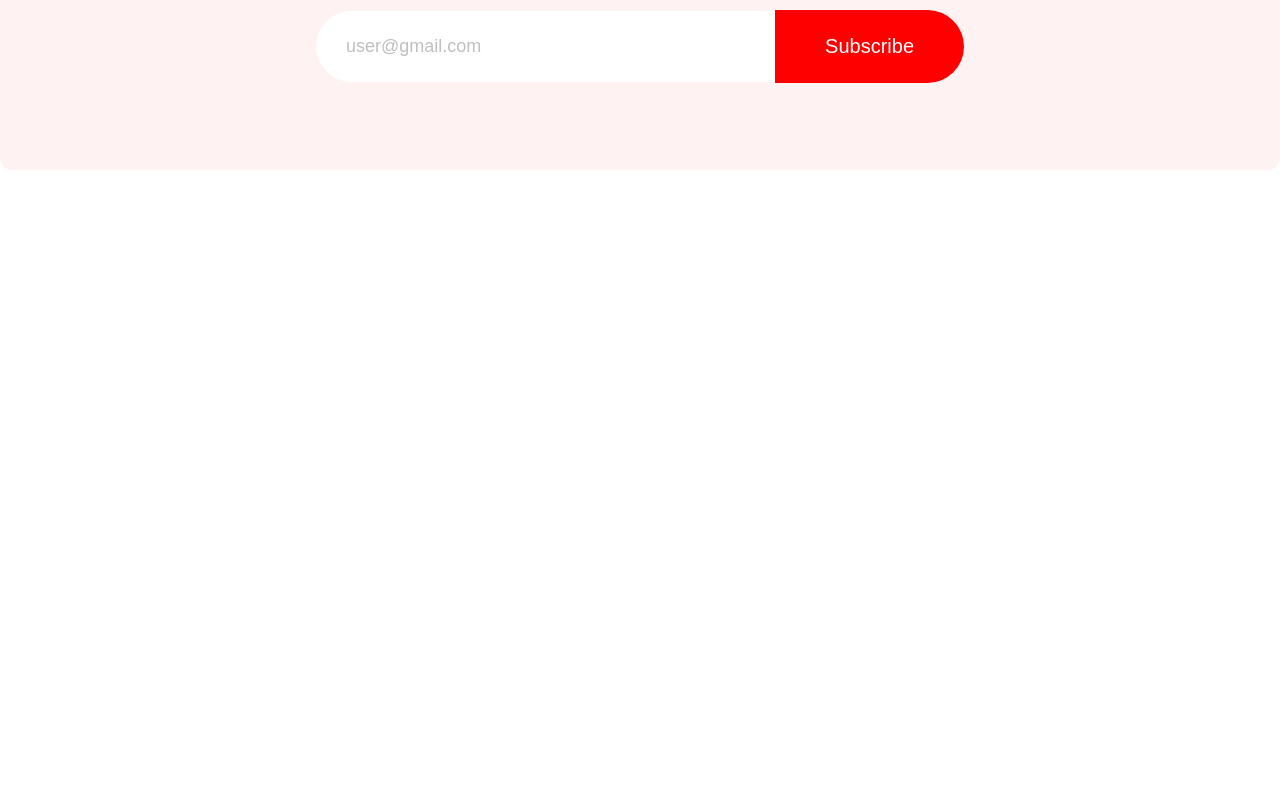
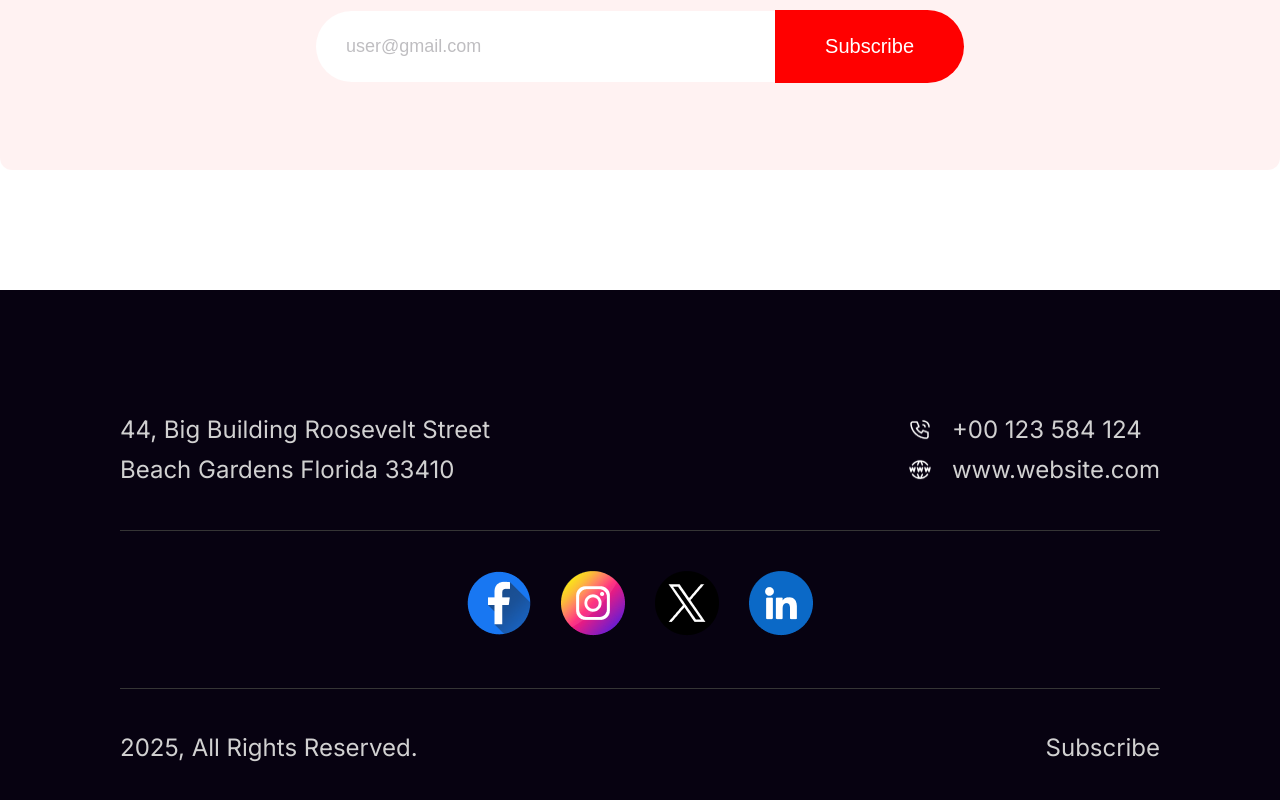
Before and after one commit to moinulhasan45777/programming-hero-practice-projects, a plain HTML site: page New Year Even Invitaion Page - Practice/index.html in a window 1280 px wide. Shown: the part 6898-7698 px from the top of the page. Before the commit the page ends 7188 px from the top, so only its background shows below. Drawn offline with Linux system fonts and the light colour scheme.

Commit message:
Added Footer to the New Year Event Invitation project

```diff
--- a/New Year Even Invitaion Page - Practice/index.html
+++ b/New Year Even Invitaion Page - Practice/index.html
@@ -15,6 +15,9 @@
       rel="stylesheet" />
     <link rel="stylesheet" href="styles/style.css" />
     <title>Happy New Year Party</title>
+    <script
+      src="https://kit.fontawesome.com/1309686793.js"
+      crossorigin="anonymous"></script>
   </head>
   <body class="inter-font">
     <header>
@@ -116,6 +119,34 @@
         </form>
       </section>
     </main>
-    <footer></footer>
+    <footer>
+      <div class="address-container">
+        <p class="address">
+          44, Big Building Roosevelt Street Beach Gardens Florida 33410
+        </p>
+        <div class="contact-info">
+          <div class="phone">
+            <img src="icons/Call.png" alt="Call Icon" />
+            <p>+00 123 584 124</p>
+          </div>
+          <div class="website">
+            <img src="icons/Website.png" alt="Website Icon" />
+            <p>www.website.com</p>
+          </div>
+        </div>
+      </div>
+      <hr />
+      <div class="icon-container">
+        <a href="#"><img src="icons/Facebook.png" alt="Facebook Icon" /></a>
+        <a href="#"><img src="icons/Instagram.png" alt="Instagram Icon" /></a>
+        <a href="#"><img src="icons/Twitter.png" alt="Twitter Icon" /></a>
+        <a href="#"><img src="icons/Linkedin.png" alt="Linkedin Icon" /></a>
+      </div>
+      <hr />
+      <div class="copyright-container">
+        <p>2025, All Rights Reserved.</p>
+        <a href="#">Subscribe</a>
+      </div>
+    </footer>
   </body>
 </html>
--- a/New Year Even Invitaion Page - Practice/styles/style.css
+++ b/New Year Even Invitaion Page - Practice/styles/style.css
@@ -338,3 +338,56 @@ input[type="submit"] {
   border-top-right-radius: 45px;
   border-bottom-right-radius: 45px;
 }
+
+/* footer styles */
+footer {
+  background-color: #070211;
+  color: #d1d1d1;
+  padding: 120px;
+  font-size: 24px;
+  line-height: 40px;
+  font-weight: 400;
+}
+
+.address-container {
+  display: flex;
+  justify-content: space-between;
+  align-items: center;
+}
+
+.address {
+  max-width: 375px;
+}
+
+.phone,
+.website {
+  display: flex;
+  align-items: center;
+  gap: 20px;
+}
+hr {
+  border: none;
+  height: 0.5px;
+  background-color: #353535;
+  margin: 40px 0;
+}
+.address-container img {
+  width: 24px;
+  height: 24px;
+}
+
+.icon-container {
+  display: flex;
+  justify-content: center;
+  gap: 30px;
+}
+
+.copyright-container {
+  display: flex;
+  justify-content: space-between;
+}
+
+.copyright-container a {
+  text-decoration: none;
+  color: #d1d1d1;
+}
```
